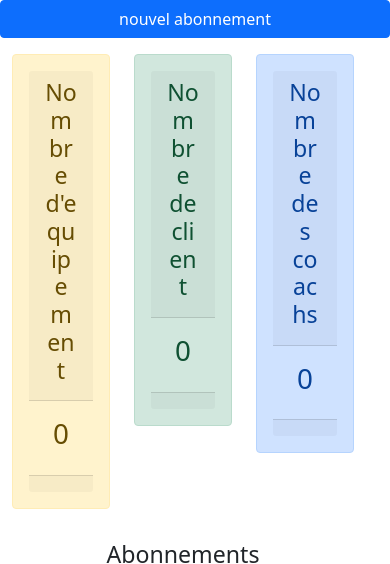
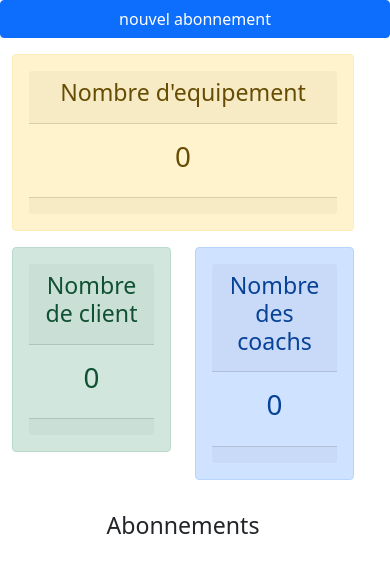
Before and after one commit to ELIEL243/GYM, a Django app: page / in a window 390 px wide. Shown: the part 56-620 px from the top of the page. Run offline with Django 4.2, Linux system fonts and the light colour scheme; the visitor is signed in with stand-in values (Sample User, id 1); data that the repository does not hold is empty; some libraries are stand-ins or nearby versions.

Commit message:
responsive dashboard

```diff
--- a/templates/home.html
+++ b/templates/home.html
@@ -19,7 +19,7 @@
     <a class="btn btn-primary" href="#AddAbonnement" data-bs-toggle="modal" role="button">nouvel abonnement</a>
 
     <div class="row mt-3 justify-content-center">
-        <div class="col-4">
+        <div class="col col-md-4">
             <div class="card alert alert-warning">
                 <div class="card-header text-center">
                     <h3>Nombre d'equipement</h3>
@@ -34,7 +34,7 @@
             </div>
         </div>
 
-        <div class="col-4">
+        <div class="col col-md-4">
             <div class="card alert alert-success">
                 <div class="card-header text-center">
                     <h3>Nombre de client</h3>
@@ -49,7 +49,7 @@
             </div>
         </div>
 
-        <div class="col-4">
+        <div class="col col-md-4">
             <div class="card alert alert-primary">
                 <div class="card-header text-center">
                     <h3>Nombre des coachs</h3>
```
